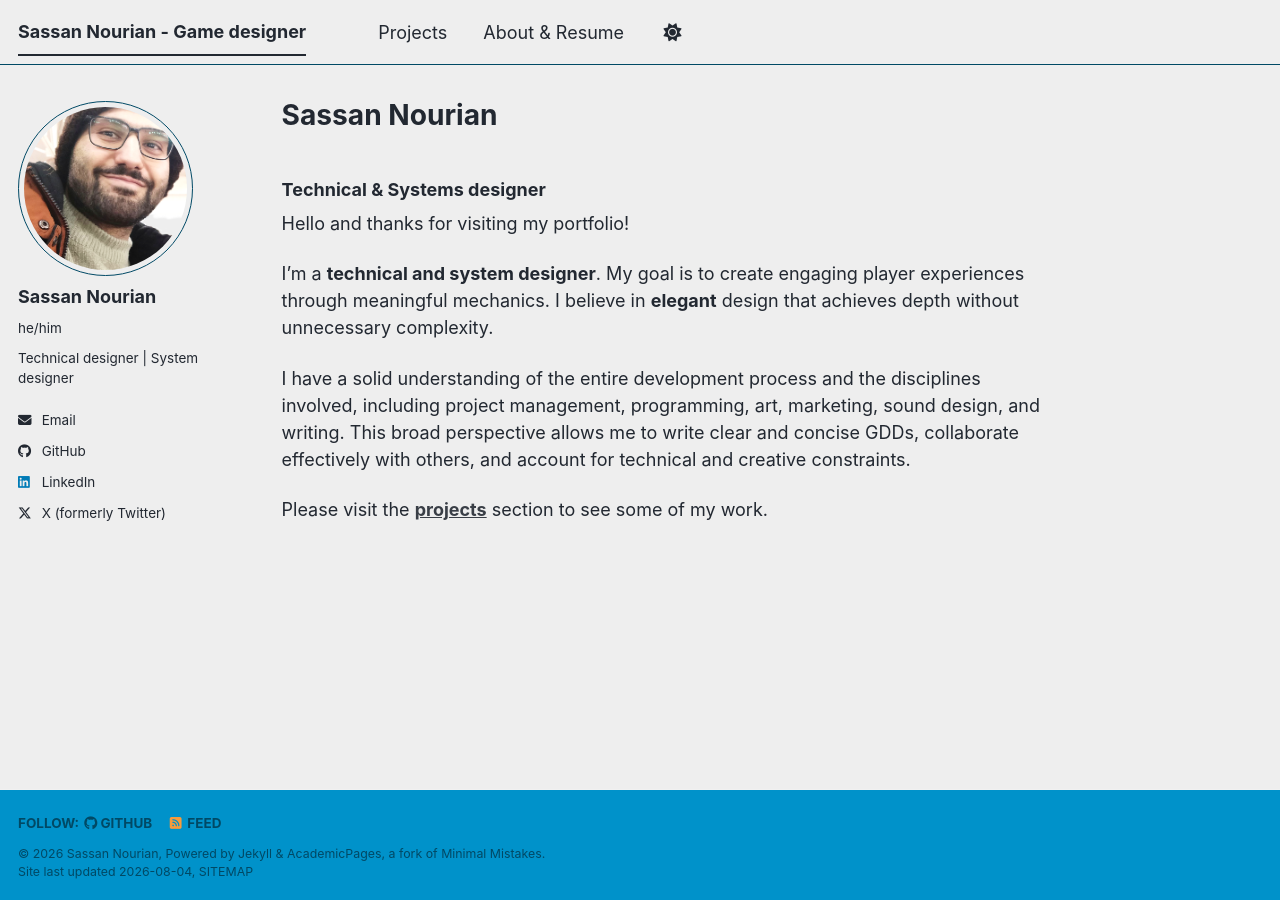
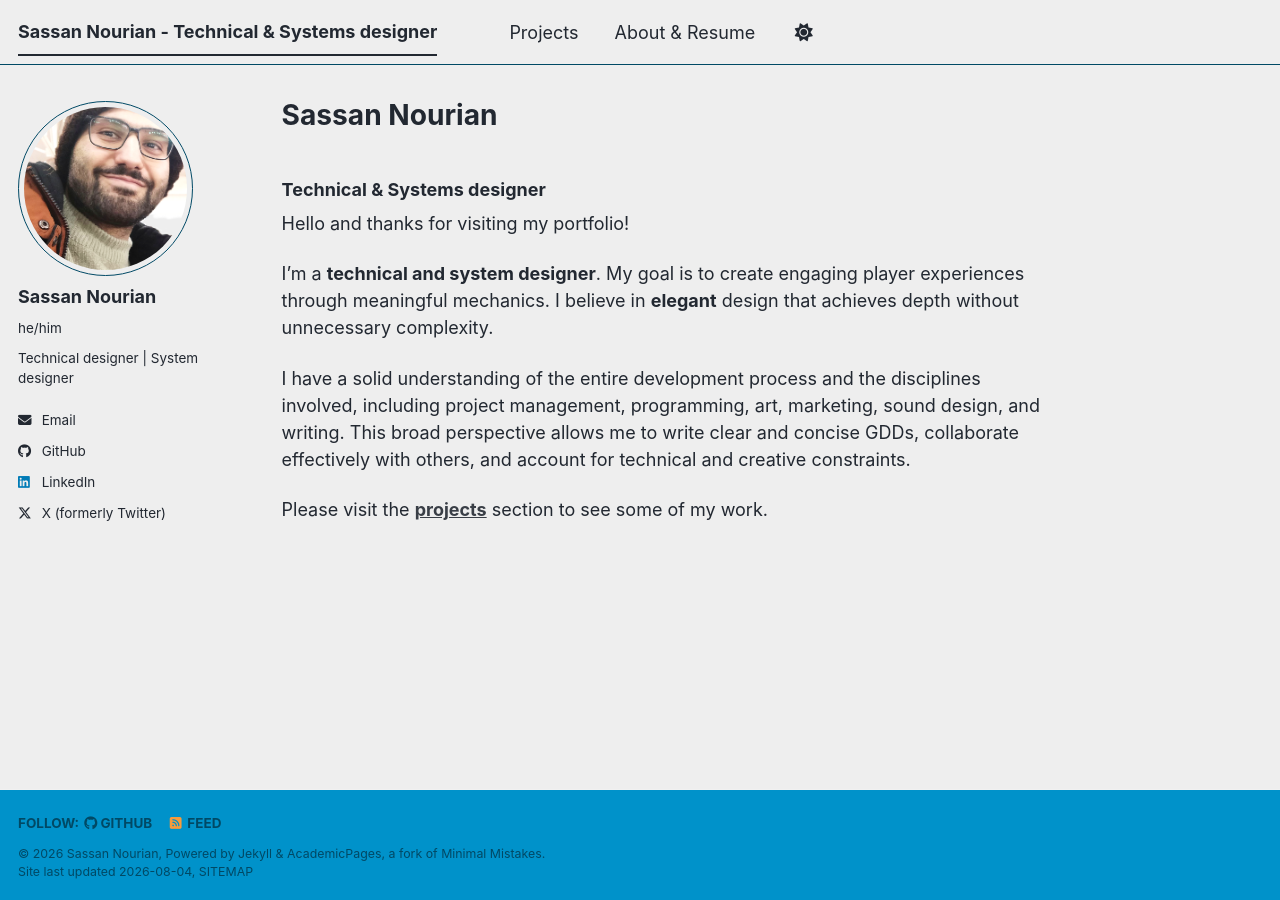
Before and after one commit to SassanTheDev/SassanTheDev.github.io, a Jekyll site: the page built from _pages/about.md, in a window 1280 px wide. Built offline with Jekyll 4.4.1, drawn with Linux system fonts in a browser that asks for light colours; a style sheet for code colours, icons or effects is not loaded.

Commit message:
Change title to 'Technical & Systems designer'
Updated the title and description to reflect a change in profession.

```diff
--- a/_config.yml
+++ b/_config.yml
@@ -9,7 +9,7 @@
 # Basic Site Settings
 locale                   : "en-US"
 site_theme               : "air" # The available themes options are "default", "air", "sunrise", "mint", "dirt" and "contrast"
-title                    : "Sassan Nourian - Game designer"
+title                    : "Sassan Nourian - Technical & Systems designer"
 title_separator          : "-"
 name                     : &name "Sassan Nourian"
 description              : &description "Sassan Nourian's portfolio (Game designer)"   # Update this with a general description of your site, this is the default if not overridden by a page
```
